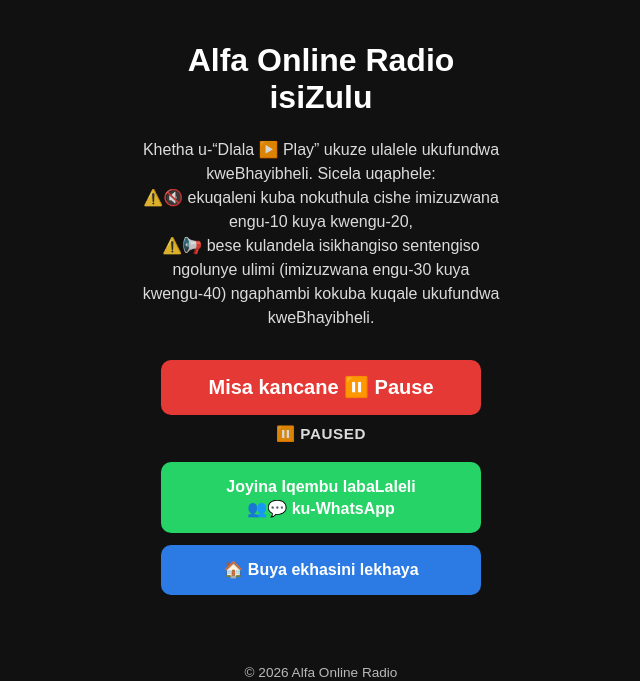
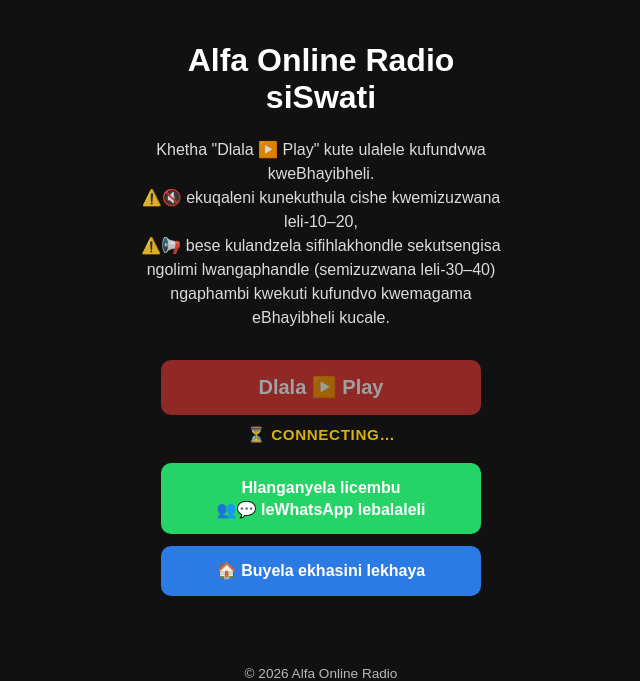
Before and after one commit to Alfa978OR/radio-pwa, a plain HTML site: page index.html in a window 1280 px wide. Both pictures are taken after a click on the button "Dlala ▶️ Play". Shown: the part 223-904 px from the top of the page, without its empty margins (319-959 px from the left). Drawn offline with Linux system fonts and the light colour scheme.

Commit message:
Update index.html

```diff
--- a/index.html
+++ b/index.html
@@ -3,46 +3,79 @@
 <head>
   <meta charset="UTF-8" />
   <meta name="viewport" content="width=device-width, initial-scale=1.0" />
-  <title>Alfa Online Radio 📖 isiZulu</title>
+  <title>Alfa Online Radio siSwati</title>
+
   <!-- Open Graph / WhatsApp Preview -->
   <meta property="og:title" content="Alfa Online Radio">
-<meta property="og:description" content="Lalela ukufundwa kweBhayibheli ngesiZulu">
-
-<meta property="og:image" content="https://alfa-zulu.pages.dev/og-image-v2.png">
-<meta property="og:image:width" content="1280">
-<meta property="og:image:height" content="640">
-<meta property="og:url" content="https://alfa-zulu.pages.dev/">
+  <meta property="og:description" content="Lalela kufundvwa kweBhayibheli ngesiSwati">
+  <meta property="og:image" content="https://alfaradio.pages.dev/og-image-v5.png">
+  <meta property="og:image:width" content="1200">
+  <meta property="og:image:height" content="630">
+  <meta property="og:url" content="https://alfaradio.pages.dev/">
   <meta property="og:type" content="website">
 
   <!-- Favicon -->
   <link rel="icon" href="/favicon.ico">
   <link rel="icon" type="image/png" sizes="32x32" href="favicon-32.png">
   <link rel="icon" type="image/png" sizes="16x16" href="favicon-16.png">
-<link rel="shortcut icon" href="favicon-32.png">
-
 
   <link rel="manifest" href="manifest.json">
   <link rel="stylesheet" href="style.css">
+
+  <!-- LIVE status styles (self-contained) -->
+  <style>
+    .audio-status {
+      margin-top: 0.7rem;
+      font-weight: 700;
+      letter-spacing: 0.04em;
+    }
+
+    .live {
+      color: #ff3b3b;
+      animation: blink 1.2s infinite;
+    }
+
+    .paused {
+      color: #cbd5e1;
+    }
+
+    .connecting {
+      color: #facc15;
+    }
+
+    @keyframes blink {
+      0%, 50%, 100% { opacity: 1; }
+      25%, 75% { opacity: 0.35; }
+    }
+
+    button:disabled {
+      opacity: 0.6;
+      cursor: not-allowed;
+    }
+  </style>
 </head>
 
 <body>
   <div class="app">
     <img src="logo.png" alt="Station Logo" class="logo">
 
-    <h1>Alfa Online Radio isiZulu</h1>
+    <h1>Alfa Online Radio siSwati</h1>
 
     <p class="tagline">
-<span>Khetha u-“Dlala ▶️ Play” ukuze ulalele ukufundwa kweBhayibheli. Sicela uqaphele:</span><br>
-<span>⚠️🔇 ekuqaleni kuba nokuthula cishe imizuzwana engu-10 kuya kwengu-20,</span><br>
-<span>⚠️📢 bese kulandela isikhangiso sentengiso ngolunye ulimi (imizuzwana engu-30 kuya kwengu-40) ngaphambi kokuba kuqale ukufundwa kweBhayibheli.</span>
+      <span>Khetha "Dlala ▶️ Play" kute ulalele kufundvwa kweBhayibheli.</span><br>
+      <span>⚠️🔇 ekuqaleni kunekuthula cishe kwemizuzwana leli-10–20,</span><br>
+      <span>⚠️📢 bese kulandzela sifihlakhondle sekutsengisa ngolimi lwangaphandle
+      (semizuzwana leli-30–40) ngaphambi kwekuti kufundvo kwemagama
+      eBhayibheli kucale.</span>
     </p>
 
-    <button id="playBtn"
-  data-cf-analytics="Play Button Click">
+    <button id="playBtn" data-cf-analytics="Play Button Click">
       Dlala ▶️ Play
     </button>
 
-<div id="audioStatus" class="audio-status">⏸️ PAUSED</div>
+    <div id="audioStatus" class="audio-status paused">
+      ⏸️ PAUSED
+    </div>
 
     <div class="links">
       <a
@@ -51,51 +84,77 @@
         target="_blank"
         rel="noopener"
       >
-  <span>Joyina Iqembu labaLaleli</span><br>
-  <span>👥💬 ku-WhatsApp</span>
+        <span>Hlanganyela licembu</span><br>
+        <span>👥💬 leWhatsApp lebalaleli</span>
       </a>
-
 
       <a
         href="https://alfaradio.co.za/"
         class="btn home"
-    target="_self"
       >
-    🏠 Buya ekhasini lekhaya
+        🏠 Buyela ekhasini lekhaya
       </a>
     </div>
 
-
     <audio id="radio" preload="none" crossorigin="anonymous">
-      <source src="https://stream.zeno.fm/u8opaslsv5fvv" type="audio/mpeg">
+      <source src="https://stream.zeno.fm/hx9w4enqbkmtv" type="audio/mpeg">
     </audio>
   </div>
 
-  <!-- JavaScript MUST be inside script tags -->
+  <footer>
+    © 2026 Alfa Online Radio
+  </footer>
+
+  <!-- ✅ SINGLE, SAFE SCRIPT -->
   <script>
     const audio = document.getElementById("radio");
-    const btn = document.getElementById("playBtn");
+    const playBtn = document.getElementById("playBtn");
+    const statusEl = document.getElementById("audioStatus");
 
-    audio.addEventListener("error", () => {
-      alert("📢 Stream temporarily unavailable. Please select Ok, and then select ▶️ PLAY again.");
+    let retryTimer = null;
+
+    function setStatus(type, text) {
+      statusEl.className = "audio-status " + type;
+      statusEl.textContent = text;
+    }
+
+    async function playStream() {
+      playBtn.disabled = true;
+      setStatus("connecting", "⏳ CONNECTING…");
+
+      try {
+        await audio.play();
+      } catch {
+        scheduleRetry();
+      }
+    }
+
+    function pauseStream() {
+      audio.pause();
+      playBtn.textContent = "Dlala ▶️ Play";
+      playBtn.disabled = false;
+      setStatus("paused", "⏸️ PAUSED");
+    }
+
+    function scheduleRetry() {
+      setStatus("connecting", "🔁 RETRYING…");
+      retryTimer = setTimeout(playStream, 3000);
+    }
+
+    playBtn.addEventListener("click", () => {
+      if (audio.paused) {
+        playStream();
+      } else {
+        pauseStream();
+      }
     });
 
-    btn.onclick = async () => {
-      if (audio.paused) {
-        try {
-          await audio.play();
-          btn.textContent = "Misa kancane ⏸️ Pause";
-          setMediaSession();
-        } catch (e) {
-          alert("📢 Unable to start stream. Please select Ok, and then select ▶️ PLAY again.");
-        }
-      } else {
-        audio.pause();
-        btn.textContent = "Dlala ▶️ Play";
-      }
-    };
+    audio.addEventListener("playing", () => {
+      clearTimeout(retryTimer);
+      playBtn.disabled = false;
+      playBtn.textContent = "Misa kancane ⏸️ Pause";
+      setStatus("live", "🔴 LIVE");
 
-    function setMediaSession() {
       if ("mediaSession" in navigator) {
         navigator.mediaSession.metadata = new MediaMetadata({
           title: "Alfa Online Radio",
@@ -105,22 +164,18 @@
             { src: "icon-512.png", sizes: "512x512", type: "image/png" }
           ]
         });
-
-        navigator.mediaSession.setActionHandler("play", async () => {
-          await audio.play();
-          btn.textContent = "Misa kancane / Pause";
+      }
     });
 
-        navigator.mediaSession.setActionHandler("pause", () => {
-          audio.pause();
-          btn.textContent = "Dlala / Play";
+    audio.addEventListener("pause", () => {
+      if (!audio.ended) {
+        setStatus("paused", "⏸️ PAUSED");
+      }
     });
-      }
-    }
+
+    audio.addEventListener("error", () => {
+      scheduleRetry();
+    });
   </script>
-
-  <footer>
-    © 2026 Alfa Online Radio
-  </footer>
 </body>
 </html>
```
Lines whose indentation alone changed are shown as unchanged.
